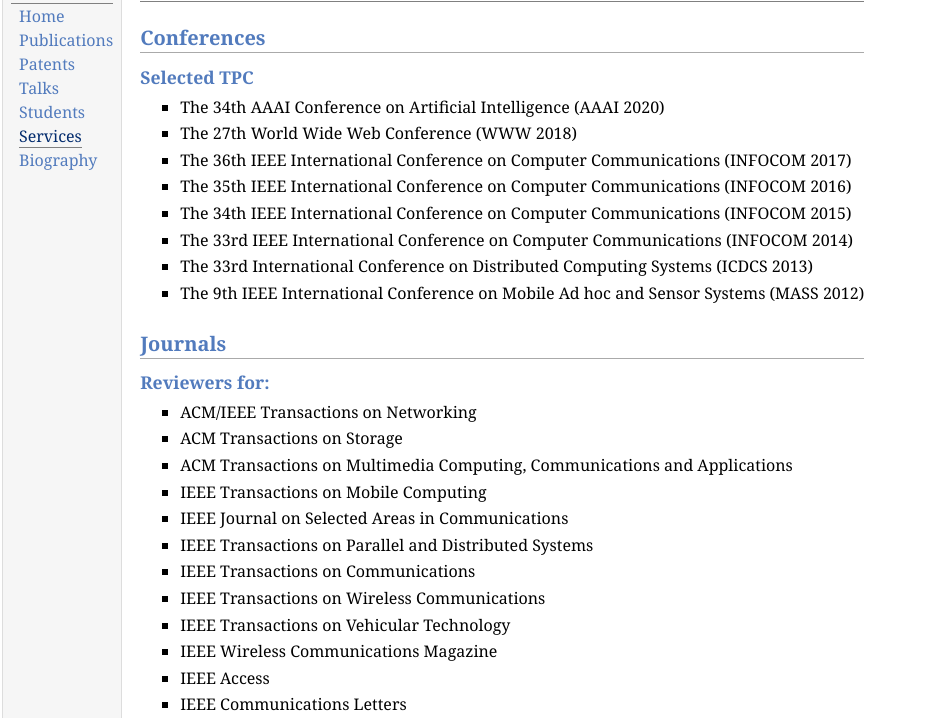
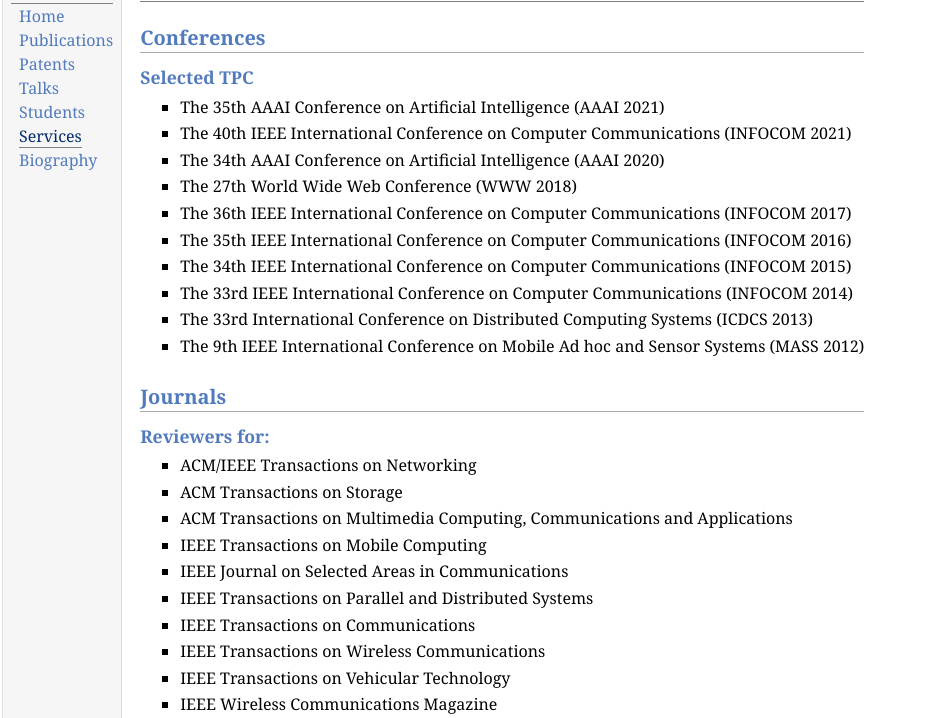
Before and after one commit to bohan00/bohan00.github.io, a plain HTML site: page services.html in a window 1280 px wide. Shown: the part 48-766 px from the top of the page, without its empty margins (0-925 px from the left). Drawn offline with Linux system fonts and the light colour scheme.

Commit message:
services

```diff
--- a/services.html
+++ b/services.html
@@ -27,6 +27,10 @@
 <h2>Conferences</h2>
 <h3>Selected TPC</h3>
 <ul>
+<li><p>The 35th AAAI Conference on Artificial Intelligence (AAAI 2021)
+</p>
+<li><p>The 40th IEEE International Conference on Computer Communications (INFOCOM 2021)
+</p>
 <li><p>The 34th AAAI Conference on Artificial Intelligence (AAAI 2020)
 </p>
 <li><p>The 27th World Wide Web Conference (WWW 2018)
```
